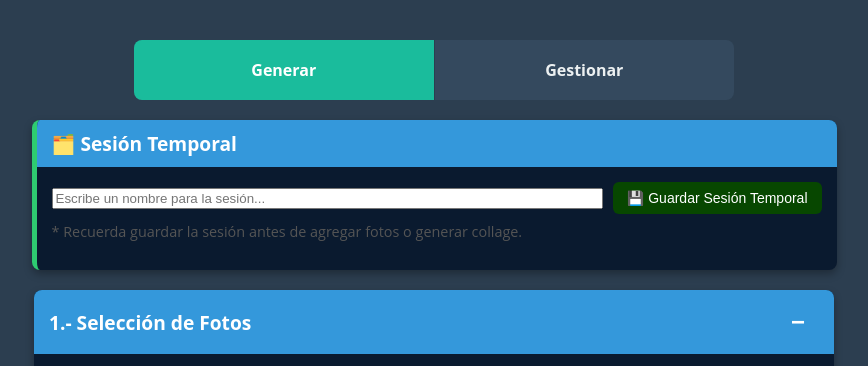
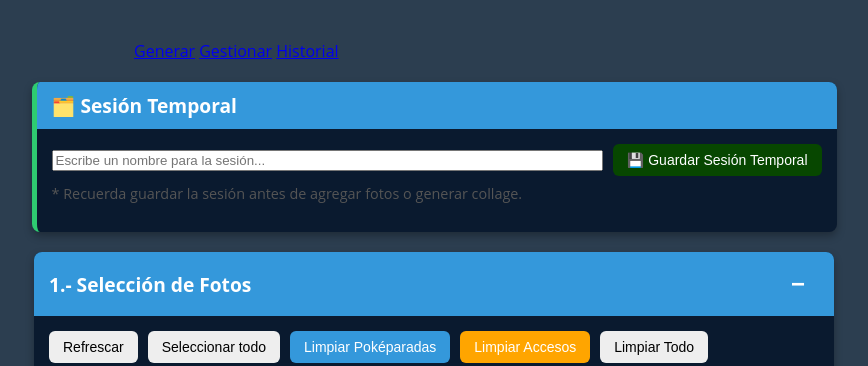
Before and after one commit to Jdaniel095/PruebaPokeparada3000, a plain HTML site: page index.html in a window 1280 px wide. Shown: the top 366 px of the page, without its empty margins (206-1074 px from the left). Drawn offline with Linux system fonts and the light colour scheme; some packages are replaced by stand-ins of ours; no server answers.

Commit message:
Refactor HTML structure and navigation links

```diff
--- a/index.html
+++ b/index.html
@@ -7,13 +7,14 @@
 </head>
 <body>
 
-  <div id="wrapper">
-    <ul>
-      <li><a href="tabs/tab1_generate.html" class="tab-link" data-tab="1">Generar</a></li>
-      <li><a href="tabs/tab2_manage.html" class="tab-link" data-tab="2">Gestionar</a></li>
-     <!-- <li><a href="tabs/tab3_history.html" class="tab-link" data-tab="3">Historial</a></li> -->
-    </ul>
-  </div>
+<div id="wrapper">
+<nav id="nav-tabs">
+  <a href="#" class="tab-link" data-tab="1">Generar</a>
+  <a href="#" class="tab-link" data-tab="2">Gestionar</a>
+  <a href="#" class="tab-link" data-tab="3">Historial</a>
+</nav>
+</div>
+
 
   <div id="tab-content">
     <!-- Aquí se muestra contenido de la pestaña -->
```
